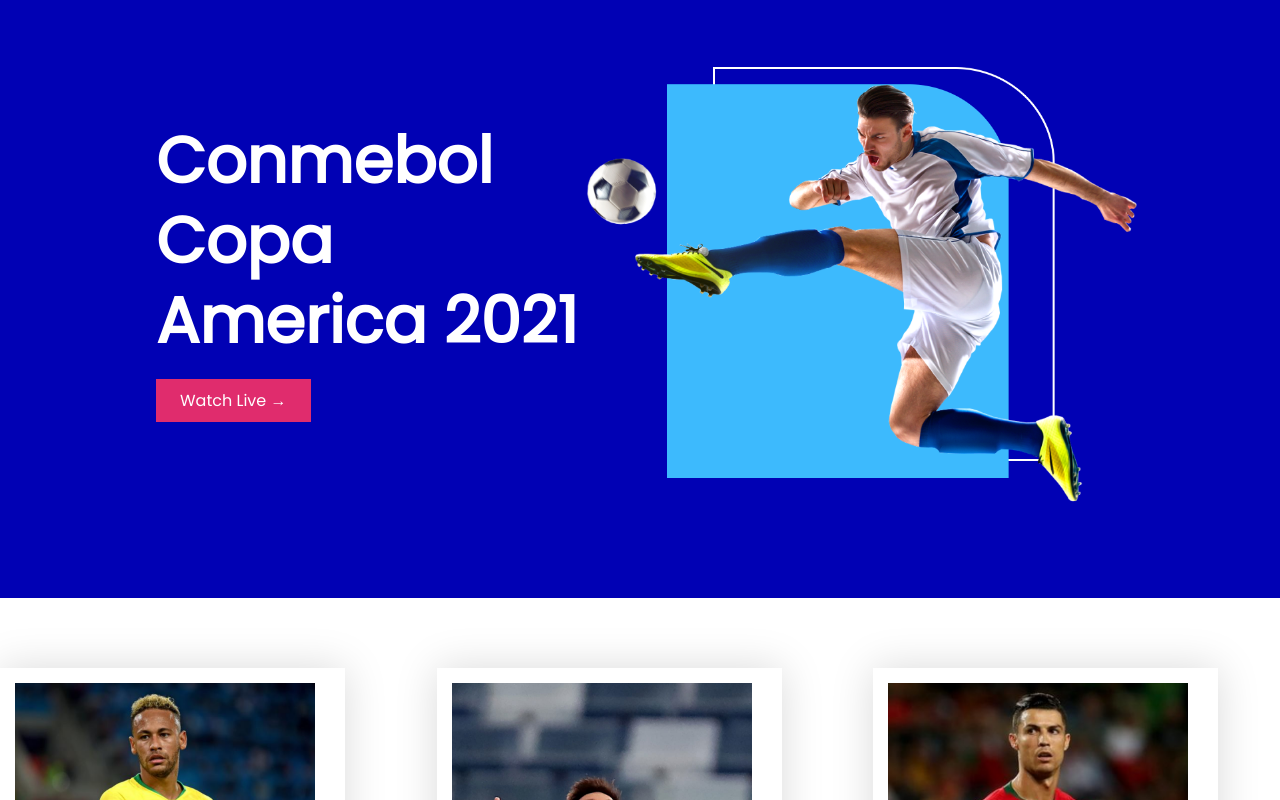
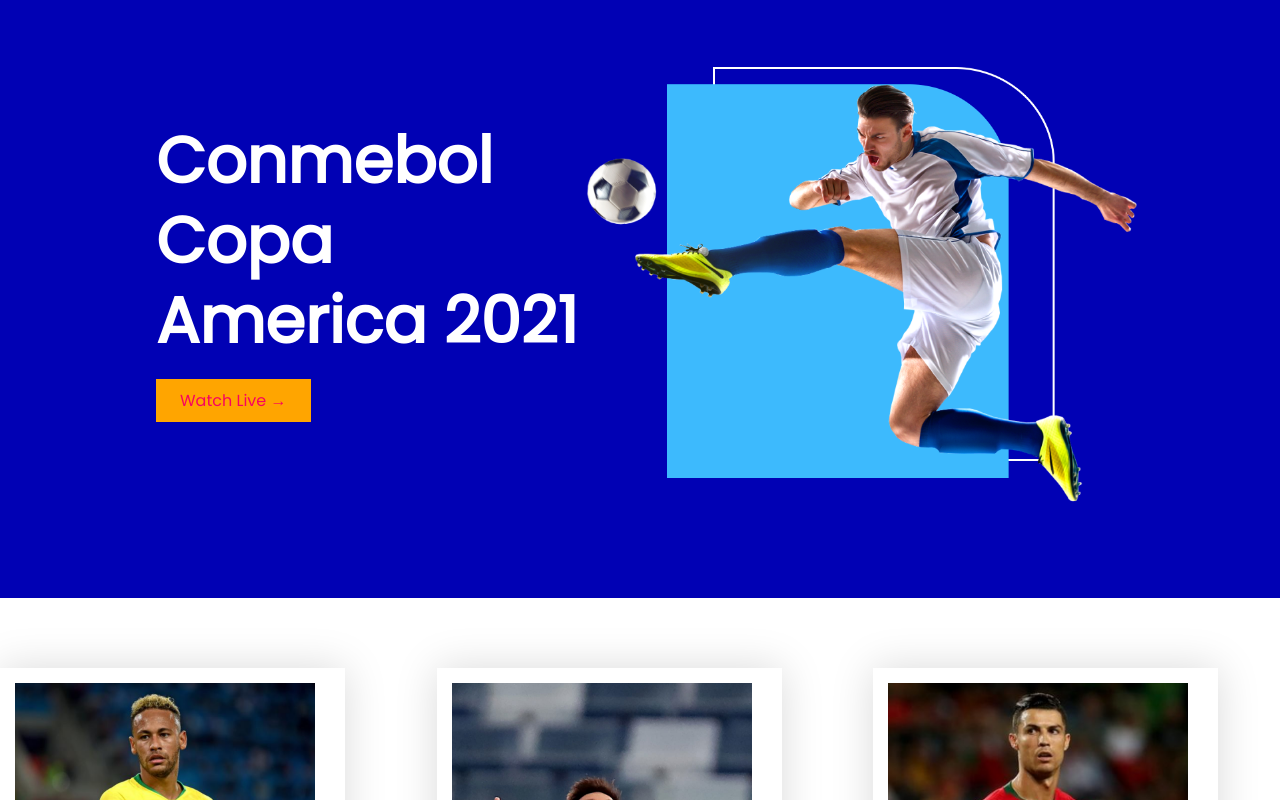
Before and after one commit to 0alif/responsive-football, a plain HTML site: page index.html in a window 1280 px wide. In both pictures the pointer is over the link 233 px from the left and 400 px from the top of the page. Shown: the top 800 px of the page. Drawn offline with Linux system fonts and the light colour scheme.

Commit message:
favicon added

```diff
--- a/index.html
+++ b/index.html
@@ -6,10 +6,12 @@
     <meta http-equiv="X-UA-Compatible" content="IE=edge">
     <meta name="viewport" content="width=device-width, initial-scale=1.0">
     <title>Responsive Football</title>
-    <!-- styles -->
+    <!-- stylesheet -->
     <link rel="stylesheet" href="styles/style.css">
-    <!-- fontawesome kit -->
+    <!-- font awesome kit -->
     <script src="https://kit.fontawesome.com/96fbbd9930.js" crossorigin="anonymous"></script>
+    <!-- favicon -->
+    <link rel="shortcut icon" href="images/football.png" type="image/x-icon">
 </head>
 
 <body>
--- a/styles/style.css
+++ b/styles/style.css
@@ -11,6 +11,7 @@
     background-color: rgb(1, 1, 180);
     display: flex;
     justify-content: space-between;
+    margin-bottom: 70px;
 }
 .banner-text p {
     color: #FFFFFF;
@@ -21,6 +22,11 @@
     margin-left: 156px;
     /* margin-right: 102px; */
     margin-bottom: 27px;
+}
+.banner-text a:hover {
+    color: #f8045e;
+    background-color: orange;
+    transition: 0.5s;
 }
 .banner-img img {
     width: 556.01px;
@@ -43,7 +49,7 @@
     display: grid;
     grid-template-columns: repeat(3, 1fr);
     grid-column-gap: 30px;
-    /* margin: auto; */
+    margin: auto;
 }
 .players {
     width: 330px;
@@ -52,7 +58,6 @@
     box-shadow: 0px 0px 40px rgba(0, 0, 0, 0.15);
     padding-left: 15px;
     padding-top: 15px;
-    margin-top: 70px;
     margin-bottom: 27px;
 }
 .players img {
@@ -72,7 +77,7 @@
     line-height: 26px;
     margin-top: 10px;
 }
-/* footer */
+/* footer part */
 .footer-logo img {
     width: 483.87px;
     height: 110px;
```
Also changed, not shown: images/football.png (added).
